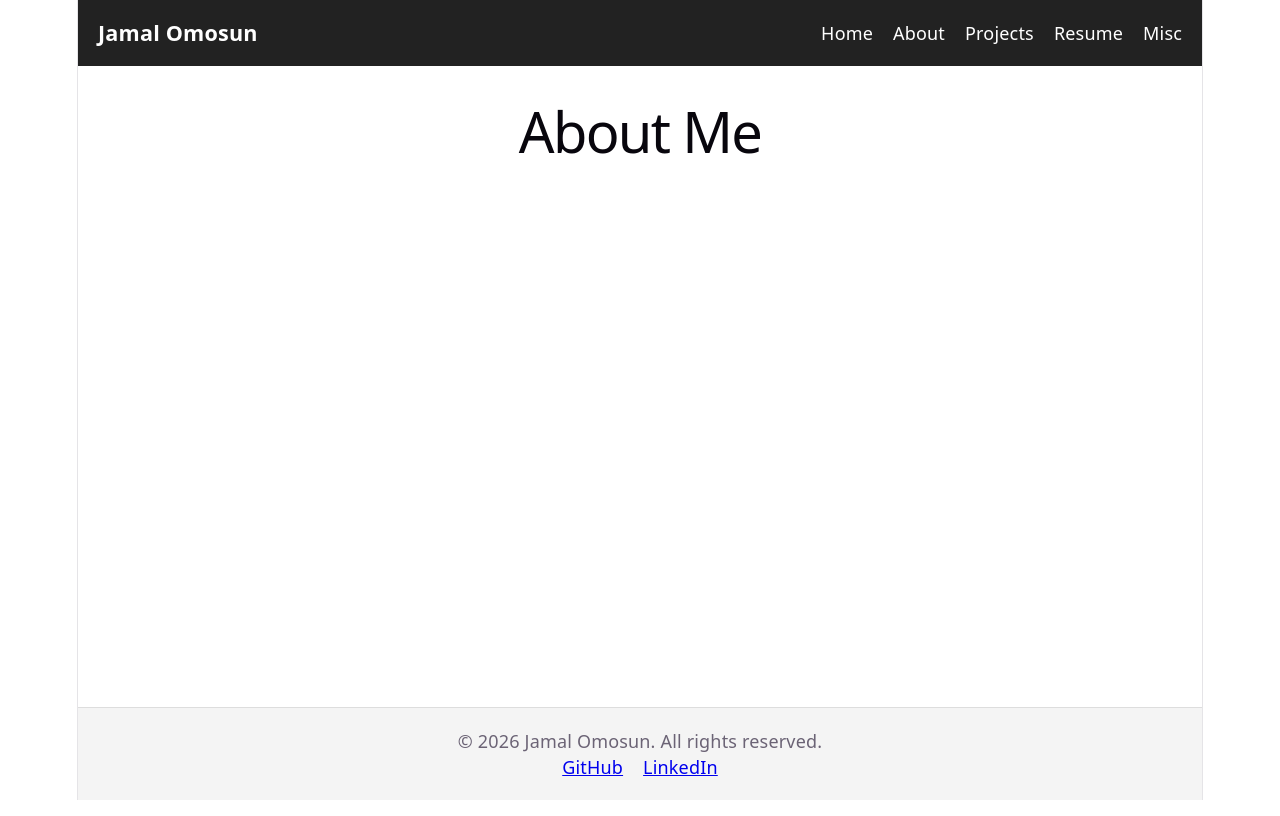
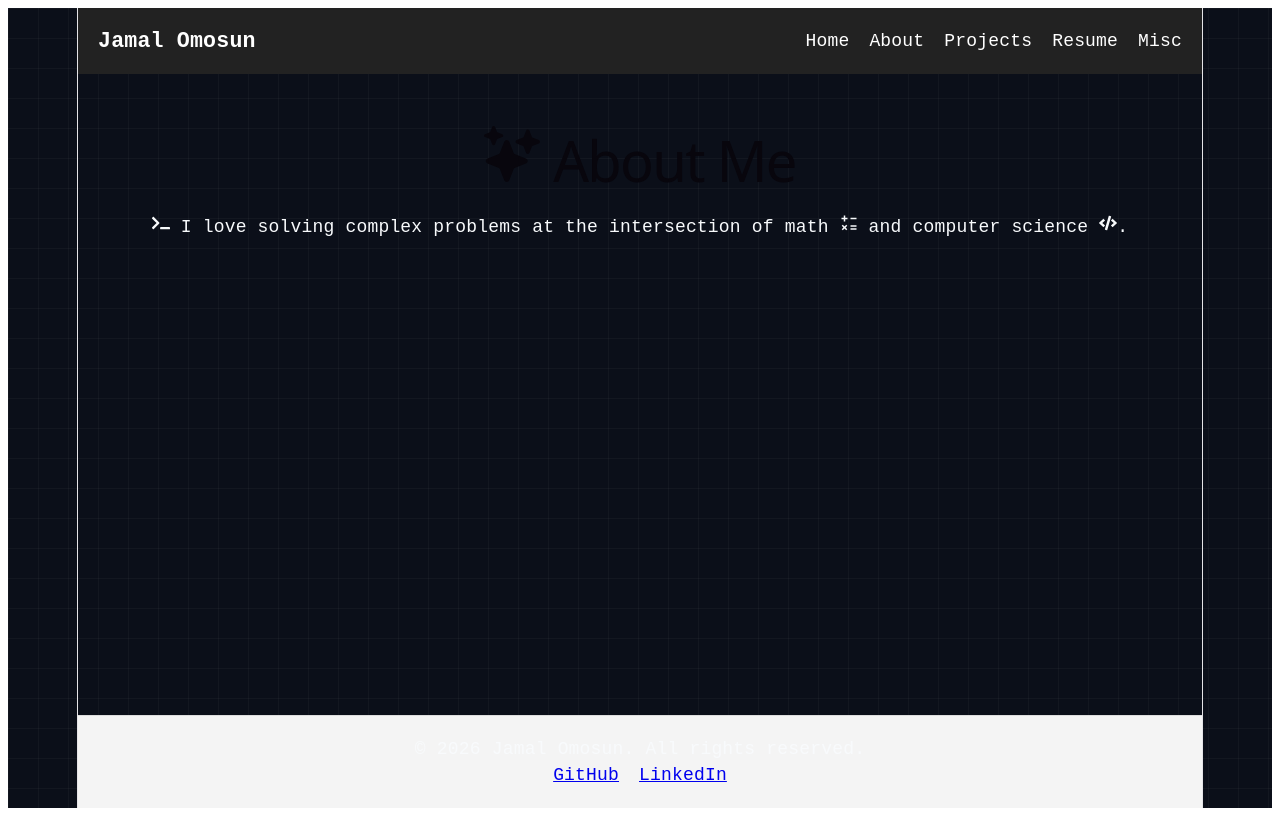
Before and after one commit to jamalomosun/jamalomosun.github.io, a React (Vite) app: page /#/about in a window 1280 px wide. Built offline with nearby package versions, Linux system fonts and the light colour scheme.

Commit message:
added theming

```diff
--- a/package.json
+++ b/package.json
@@ -1,4 +1,3 @@
-
 {
   "homepage": "https://yourusername.github.io",
   "name": "my-portfolio",
@@ -16,6 +15,7 @@
   "dependencies": {
     "react": "^19.2.7",
     "react-dom": "^19.2.7",
+    "react-icons": "^5.6.0",
     "react-router-dom": "^7.18.0"
   },
   "devDependencies": {
--- a/src/index.css
+++ b/src/index.css
@@ -51,7 +51,13 @@
 }
 
 body {
-  margin: 0;
+  background-color: #0b0f19; /* Dark background */
+  background-image:
+    linear-gradient(rgba(255,255,255,0.03) 1px, transparent 1px),
+    linear-gradient(90deg, rgba(255,255,255,0.03) 1px, transparent 1px);
+  background-size: 30px 30px; /* Adjust grid size here */
+  color: #f8fafc;
+  font-family: 'Courier New', Courier, monospace; /* Computer theme font */
 }
 
 #root {
--- a/src/pages/About.jsx
+++ b/src/pages/About.jsx
@@ -1 +1,12 @@
-export default function About() { return <h1>About Me</h1> }
+import { FaSpaceShuttle, FaTerminal, FaCode } from 'react-icons/fa';
+import { BiMath } from 'react-icons/bi';
+import { IoSparkles } from 'react-icons/io5';
+
+export default function About() {
+  return (
+    <div>
+      <h1><IoSparkles /> About Me</h1>
+      <p><FaTerminal /> I love solving complex problems at the intersection of math <BiMath /> and computer science <FaCode />.</p>
+    </div>
+  );
+}
```
Also changed, not shown: 1 other file (tests, documents, lock files or other folders).
